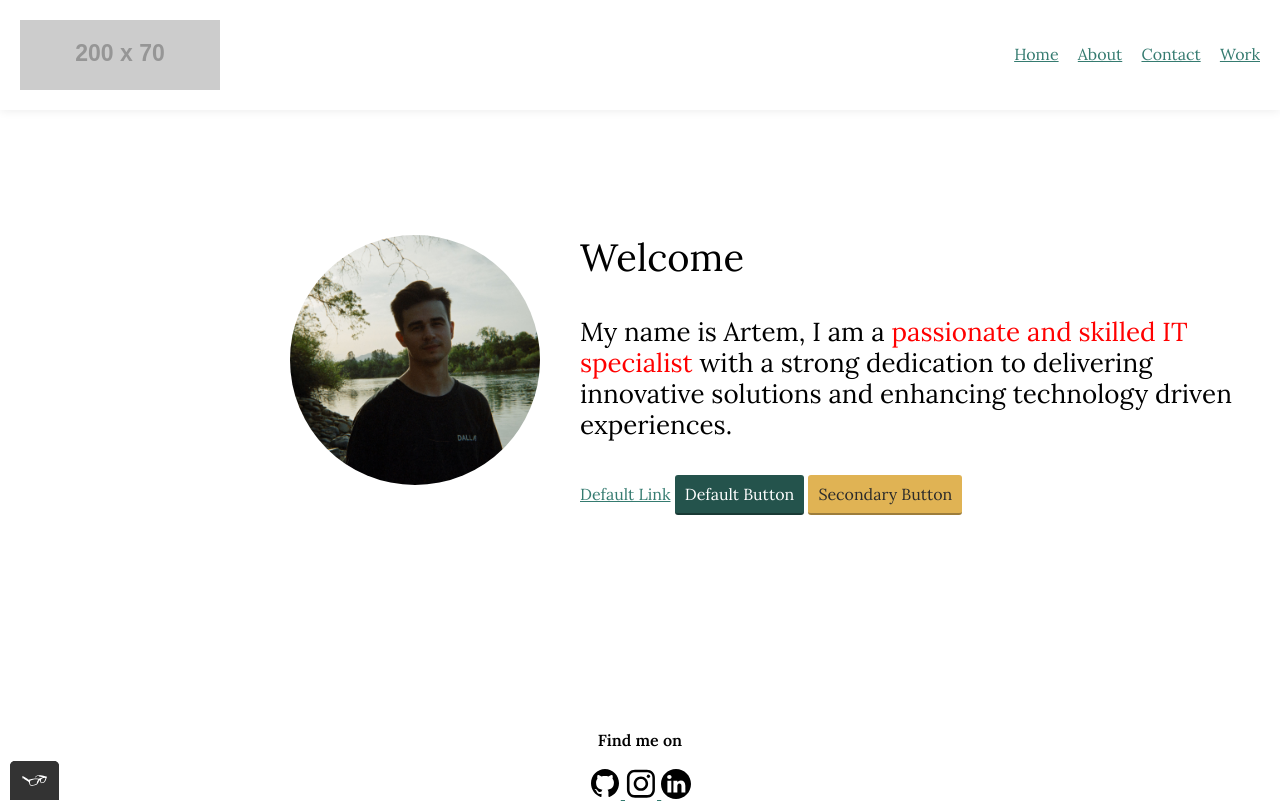
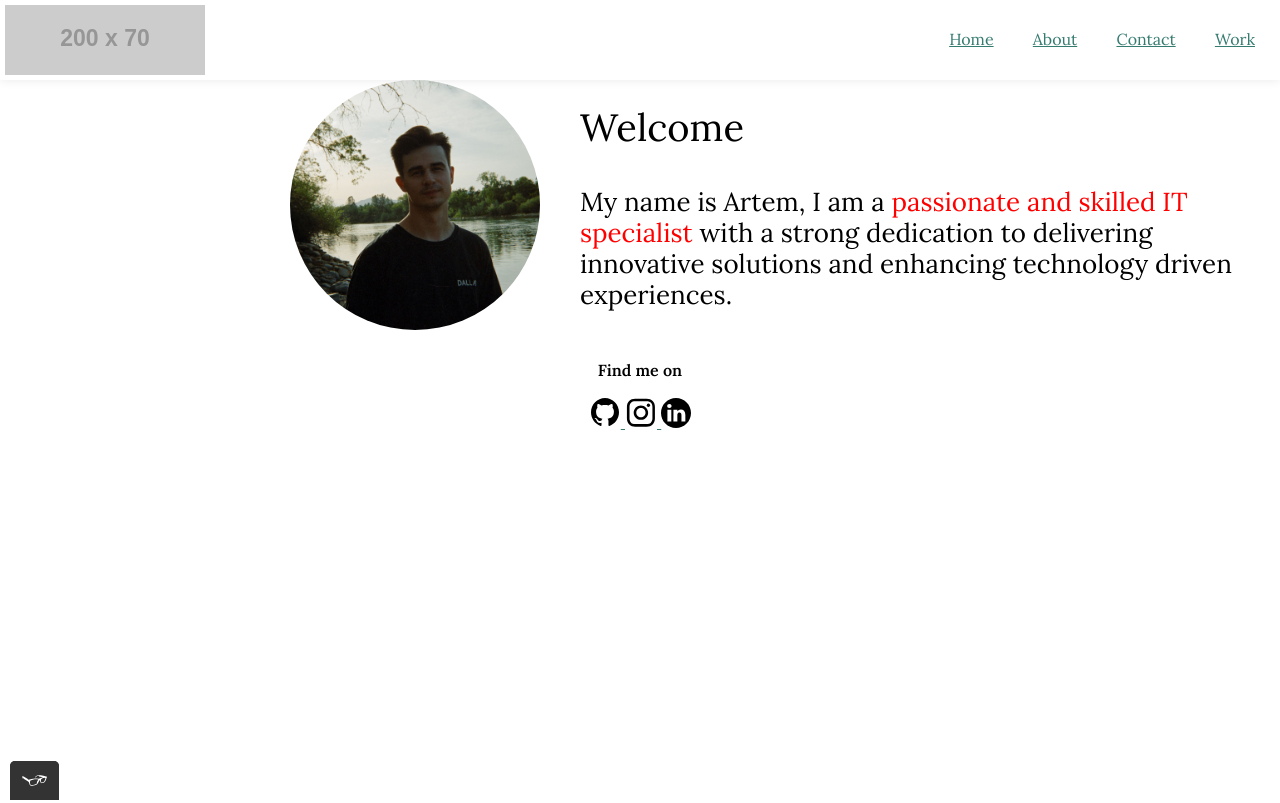
Before and after one commit to artemtsirik/my-portfolio, a plain HTML site: page index.html in a window 1280 px wide. Drawn offline with Linux system fonts and the light colour scheme; placeholder pictures from the web are drawn by us.

Commit message:
Updated header

```diff
--- a/css/style.production.css
+++ b/css/style.production.css
@@ -17,9 +17,10 @@ body {
 }
 
 .home-content {
-  padding-top: 100px;
-  padding-bottom: 200px;
+  display: flex;
+  align-items: center;
 }
+
 /* Welcome */
 h1 {
   font-size: 38px;
@@ -129,8 +130,7 @@ button:focus,
   display: -ms-flexbox;
   display: flex;
   width: 100%;
-  padding: 20px;
-
+  padding: 5px;
   -webkit-box-shadow: 0 0 10px rgba(0, 0, 0, 0.09);
 
   box-shadow: 0 0 10px rgba(0, 0, 0, 0.09);
@@ -155,6 +155,7 @@ button:focus,
 .navigation-list li {
   display: inline-block;
   margin-left: 15px;
+  margin-right: 20px;
   list-style-type: none;
 }
 
--- a/css/styles.css
+++ b/css/styles.css
@@ -120,7 +120,6 @@ button:focus,
 .page-header {
   display: flex;
   width: 100%;
-  padding: 20px;
 
   box-shadow: 0 0 10px rgba(0, 0, 0, 0.09);
 }
--- a/index.html
+++ b/index.html
@@ -86,11 +86,15 @@
             </h4>
           </div>
         </div>
-        <div class="home-buttons">
+        <!--
+
+          Haven't decided what the buttons are for
+
+          <div class="home-buttons">
           <a href="#">Default Link</a>
           <button type="button">Default Button</button>
           <button class="button__secondary">Secondary Button</button>
-        </div>
+        </div> -->
       </div>
       <footer class="page-footer">
         <h3>Find me on</h3>
```
